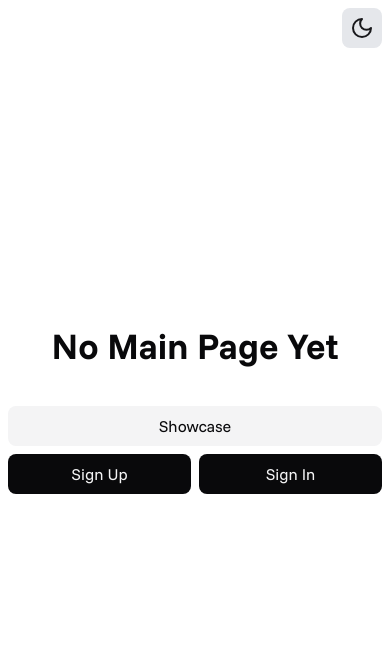
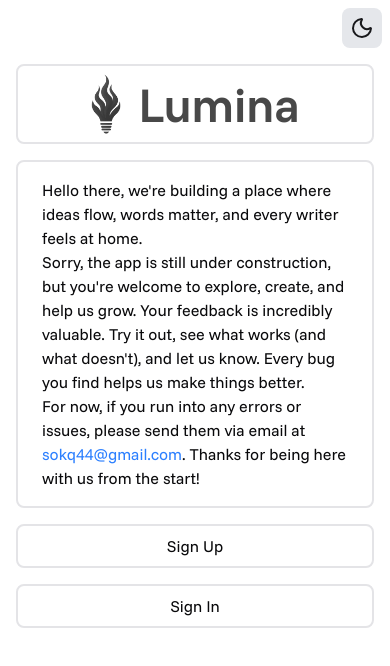
Before and after one commit to sokq44/lumina-front-end, a React (Vite) app: page / in a window 390 px wide. Shown: the top 666 px of the page. Built offline with nearby package versions, Linux system fonts and the light colour scheme.

Commit message:
chore: updated all the dependencies that needed it & updated the main page layout for mobile devices

```diff
--- a/src/lib/api.ts
+++ b/src/lib/api.ts
@@ -2,10 +2,10 @@ import axios from "axios";
 
 export const client = axios.create({
   // prod
-  // baseURL: "https://api.illumina-me.org",
+  baseURL: "https://api.illumina-me.org",
 
   // dev
-  baseURL: "http://localhost:3000",
+  // baseURL: "http://localhost:3000",
 
   withCredentials: true,
 });
--- a/src/pages/main-page.tsx
+++ b/src/pages/main-page.tsx
@@ -4,7 +4,7 @@ import ThemeSwitch from "@/components/ui/theme-switch";
 import { Less, MediaQuery, More } from "@/components/wraps/media-query";
 import { Link } from "react-router-dom";
 import Img from "@/components/ui/image";
-import { Info } from "lucide-react";
+import { Construction } from "lucide-react";
 import SlidingLink from "@/components/ui/sliding-link";
 
 const MainPage: FC = () => {
@@ -21,12 +21,12 @@ const MainPage: FC = () => {
               </span>
             </Container>
             <Container className="flex items-center content-center px-6 py-4 border-2 rounded-md">
-              <Info size={48} className="text-[var(--logo)]" />
+              <Construction size={48} className="text-[var(--logo)]" />
             </Container>
           </Container>
           <Container className="text-lg w-[32rem] border-2 px-6 py-4 rounded-md">
-            Hello there, we're building a place where ideas flow, words matter, and every
-            writer feels at home.
+            Hello there, we're building a place where ideas flow, words matter,
+            and every writer feels at home.
             <br />
             Sorry, the app is still under construction, but you're welcome to
             explore, create, and help us grow. Your feedback is incredibly
@@ -63,27 +63,44 @@ const MainPage: FC = () => {
       </More>
       <Less>
         <ThemeSwitch position="top-right" />
-        <Container className="flex flex-col gap-4 items-center justify-center h-screen">
-          <span className="text-4xl font-bold">No Main Page Yet</span>
-          <Container className="w-full p-2 grid grid-cols-2 grid-rows-2 gap-2">
-            <Link
-              to="/article"
-              state={{
-                article: { id: "4a48eff2-e8ec-4841-943f-e6ee0352ecfe" },
-              }}
-              className="mt-4 w-full flex items-center justify-center col-span-2 bg-muted rounded-md py-2 transition-all duration-300 hover:bg-muted-foreground/50"
-            >
-              Showcase
-            </Link>
+        <Container className="flex flex-col gap-4 justify-center px-4 py-16">
+          <Container className="w-full flex items-center justify-center gap-x-4 border-2 py-2 rounded-md">
+            <Img src="logo.png" className="w-8" />
+            <span className="text-5xl text-[var(--logo)] font-semibold">
+              Lumina
+            </span>
+          </Container>
+          <Container className="text-md w-full border-2 px-6 py-4 rounded-md">
+            Hello there, we're building a place where ideas flow, words matter,
+            and every writer feels at home.
+            <br />
+            Sorry, the app is still under construction, but you're welcome to
+            explore, create, and help us grow. Your feedback is incredibly
+            valuable. Try it out, see what works (and what doesn't), and let us
+            know. Every bug you find helps us make things better. <br />
+            For now, if you run into any errors or issues, please send them via
+            email at
+            <span>
+              {" "}
+              <SlidingLink
+                to="mailto:sokq44@gmail.com"
+                className="text-blue-500"
+              >
+                sokq44@gmail.com
+              </SlidingLink>
+            </span>
+            . Thanks for being here with us from the start!
+          </Container>
+          <Container className="flex flex-col gap-y-4 w-full">
             <Link
               to={"/register"}
-              className="w-full h-min py-2 flex items-center justify-center bg-foreground text-secondary rounded-md transition-all duration-300 hover:bg-foreground/90"
+              className="w-full flex items-center justify-center bg-transparent border-2 rounded-md py-2 transition-all duration-300 hover:bg-foreground/10"
             >
               Sign Up
             </Link>
             <Link
               to={"/login"}
-              className="w-full h-min py-2 flex items-center justify-center bg-foreground text-secondary rounded-md transition-all duration-300 hover:bg-foreground/90"
+              className="w-full flex items-center justify-center bg-transparent border-2 rounded-md py-2 transition-all duration-300 hover:bg-foreground/10"
             >
               Sign In
             </Link>
```
Also changed, not shown: package.json (+59 -59 lines), 1 other file (tests, documents, lock files or other folders).
